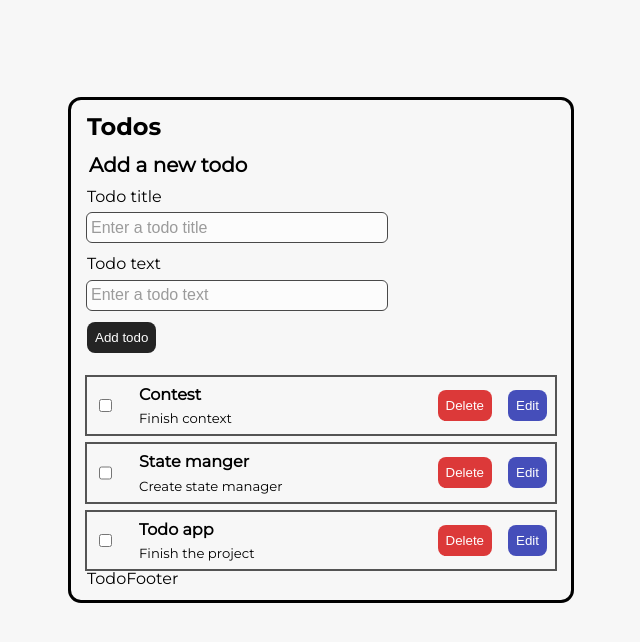
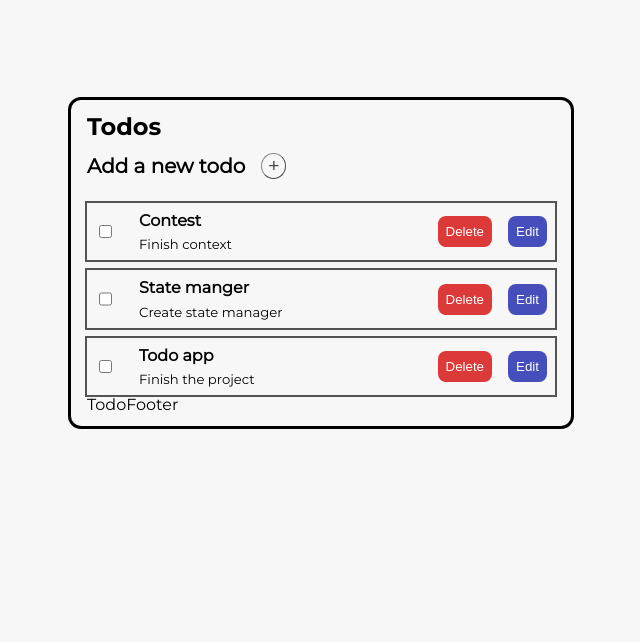
Before and after one commit to MonkeyBoy248/TodoApp-React, a React (Vite) app: page / in a window 1280 px wide. Shown: the top 642 px of the page, without its empty margins (319-959 px from the left). Built offline with nearby package versions, Linux system fonts and the light colour scheme.

Commit message:
feat: create AddTodoForm component

```diff
--- a/src/features/Todo/components/AddTodoForm/AddTodoForm.module.scss
+++ b/src/features/Todo/components/AddTodoForm/AddTodoForm.module.scss
@@ -1,6 +1,36 @@
 .addTodoForm {
   padding: 0;
-  margin: 0;
+  margin-bottom: 0.75rem;
+  display: none;
+
+  &_shown {
+    display: block;
+  }
+
+  &__header {
+    display: flex;
+    align-items: center;
+    gap: 1rem;
+    margin-bottom: 1rem;
+  }
+
+  &__title {
+    font-size: 1.25rem;
+    font-weight: 600;
+  }
+
+  &__showFormButton {
+    background-color: transparent;
+    border-radius: 50%;
+    border-width: 1px;
+    font-size: 1.2rem;
+    opacity: 0.7;
+    cursor: pointer;
+
+    &:hover {
+      opacity: 1;
+    }
+  }
 
   &__fields {
     margin: 0;
@@ -8,11 +38,6 @@
     border: none;
   }
 
-  &__legend {
-    font-size: 1.25rem;
-    font-weight: 600;
-    margin-bottom: 0.625rem;
-  }
 
   &__fieldsList {
     list-style-type: none;
@@ -27,7 +52,7 @@
     margin-bottom: 0.45rem;
   }
 
-  &__input {
+  &__textInput {
     max-width: 300px;
     width: 100%;
     font-size: 1rem;
--- a/src/features/Todo/components/AddTodoForm/AddTodoForm.tsx
+++ b/src/features/Todo/components/AddTodoForm/AddTodoForm.tsx
@@ -1,17 +1,32 @@
+import { useState } from 'react';
 import { TextButton } from '../../../../components/TextButton/TextButton';
+import clsx from 'clsx';
 import styles from './AddTodoForm.module.scss';
 
 export const AddTodoForm = () => {
+  const [isOpen, setIsOpen] = useState<boolean>(false);
+
   return (
+    <>
+      <header className={styles.addTodoForm__header}>
+        <p className={styles.addTodoForm__title}>Add a new todo</p>
+        <button
+          className={styles.addTodoForm__showFormButton}
+          onClick={() => setIsOpen(!isOpen)}
+        >
+          +
+        </button>
+      </header>
       <form
-      className={styles.addTodoForm}
+        className={clsx(styles.addTodoForm, {
+          [styles.addTodoForm_shown]: isOpen,
+        })}
         onSubmit={(e) => {
           e.preventDefault();
           console.log('Submitted');
         }}
       >
         <fieldset className={styles.addTodoForm__fields}>
-        <legend className={styles.addTodoForm__legend}>Add a new todo</legend>
           <ul className={styles.addTodoForm__fieldsList}>
             <li className={styles.addTodoForm__fieldWrapper}>
               <label
@@ -21,7 +36,7 @@ export const AddTodoForm = () => {
                 Todo title
               </label>
               <input
-              className={styles.addTodoForm__input}
+                className={styles.addTodoForm__textInput}
                 type='text'
                 name='title'
                 id='addTodoForm__titleInput'
@@ -39,7 +54,7 @@ export const AddTodoForm = () => {
                 Todo text
               </label>
               <input
-              className={styles.addTodoForm__input}
+                className={styles.addTodoForm__textInput}
                 type='text'
                 name='title'
                 id='addTodoForm__textInput'
@@ -52,5 +67,6 @@ export const AddTodoForm = () => {
           <TextButton text={'Add todo'} type={'submit'} />
         </fieldset>
       </form>
+    </>
   );
 };
```
Lines whose indentation alone changed are shown as unchanged.
